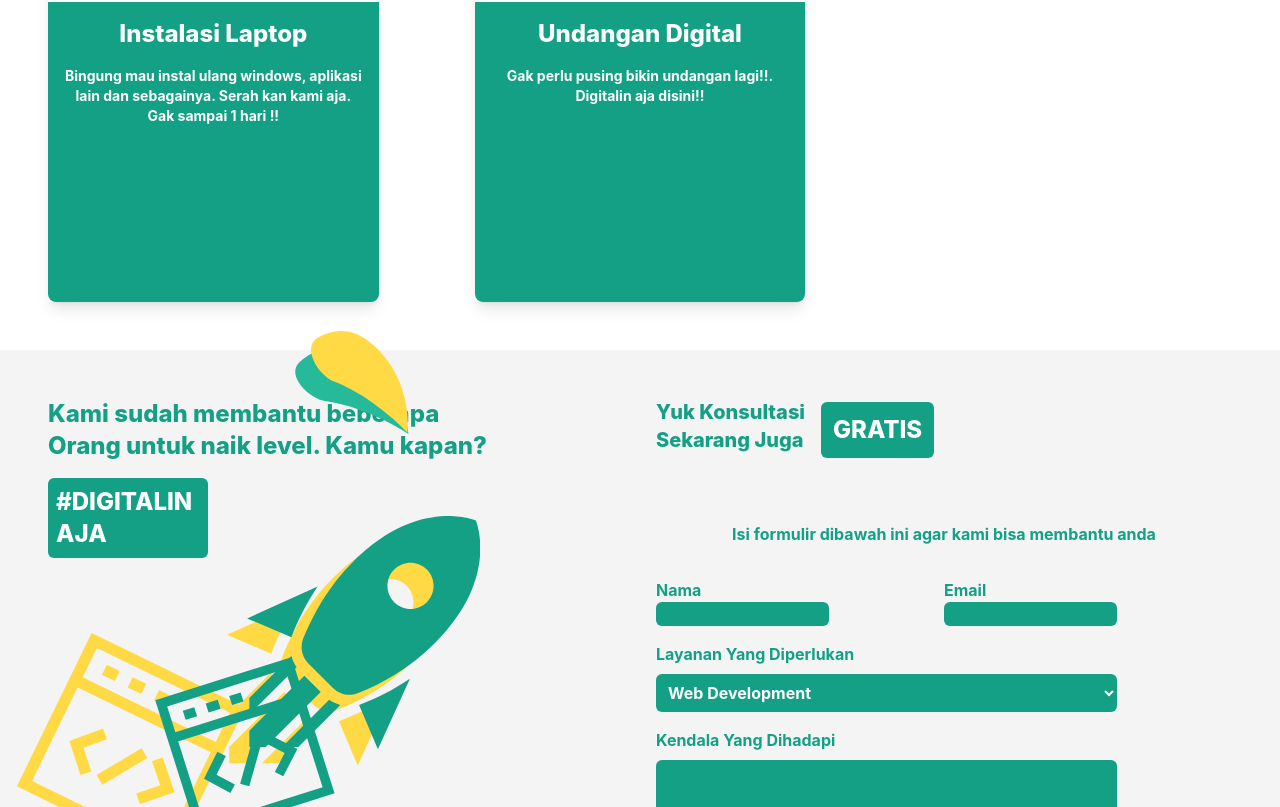
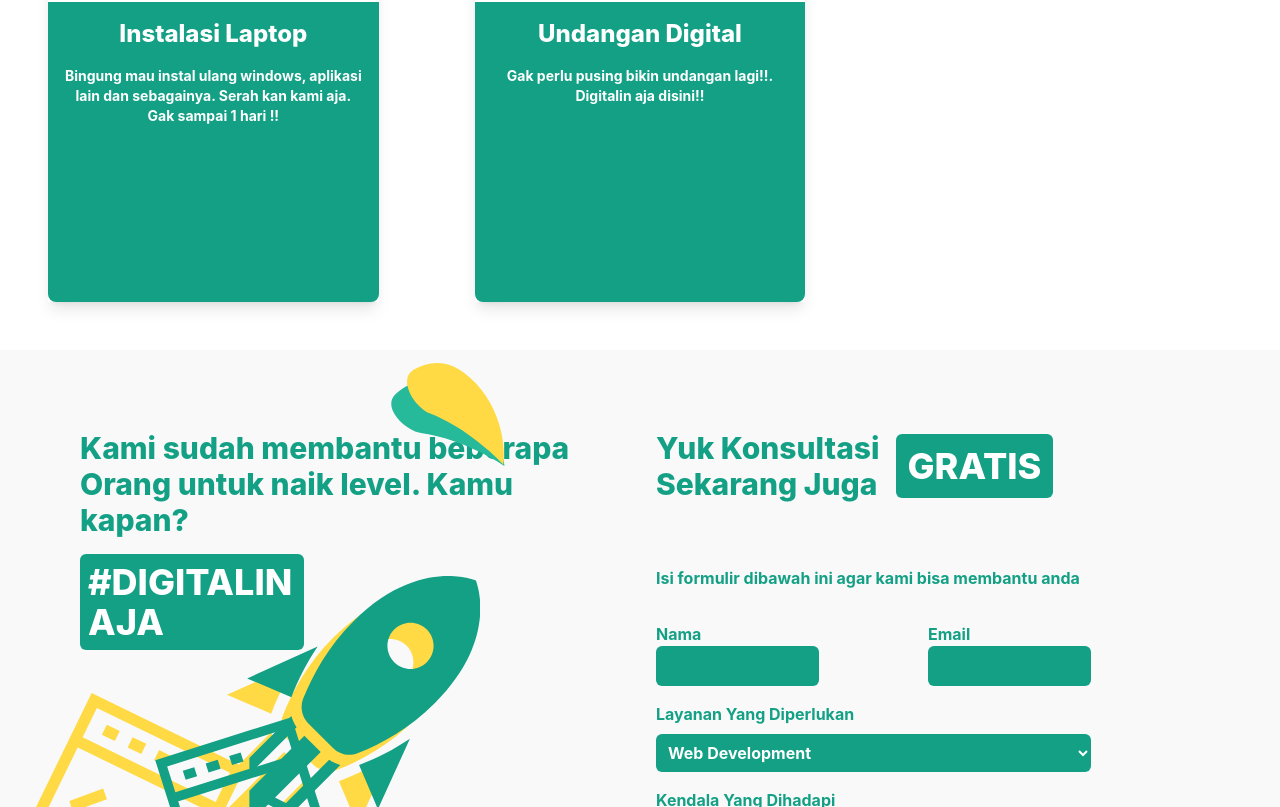
Before and after one commit to cyber-unusa/cyber-unusa.github.io, a React (Create React App) app: page /services in a window 1280 px wide. Shown: the part 1993-2800 px from the top of the page. Built offline with nearby package versions, Linux system fonts and the light colour scheme; the HTML template or start-up script is replaced by a standard one.

Commit message:
Perubahan Service Page dan Responsive

```diff
--- a/src/Component/Services.jsx
+++ b/src/Component/Services.jsx
@@ -144,42 +144,42 @@ export const Services=()=>{
         </section>
 
         <section id="Konsultasi" className="bg-secbg">
-          <div className="container flex flex-col md:flex-row p-12">
-            <div className="item1 basis-2/4 md:basis-1/2 md:pt-0 lg:basis-1/2 relative pt-24">
-              <h1 className="text-primary font-extrabold text-3xl max-sm:text-xl md:text-2xl">
+          <div className="container flex flex-col md:flex-row p-12 lg:p-20">
+            <div className="item1 basis-2/4 md:basis-1/2 md:pt-0 lg:basis-1/2 relative pt-24 ">
+              <h1 className="text-primary font-extrabold lg:text-3xl max-sm:text-xl md:text-2xl">
                 Kami sudah membantu beberapa
               </h1>
-              <h1 className="text-primary font-extrabold text-3xl max-sm:text-xl md:text-2xl">
+              <h1 className="text-primary font-extrabold lg:text-3xl max-sm:text-xl md:text-2xl">
                 Orang untuk naik level. Kamu kapan?
               </h1>
-              <h1 className="font-extrabold text-4xl max-sm:text-xl  bg-primary md:w-2/4 max-sm:w-2/4 lg:w-40 p-2  text-white rounded-md mt-4 md:text-2xl">
+              <h1 className="font-extrabold lg:text-4xl max-sm:text-xl  bg-primary md:w-2/4 max-sm:w-2/4 lg:w-56 p-2  text-white rounded-md mt-4 md:text-2xl">
                 #DIGITALIN <span className="block">AJA</span>
               </h1>
-              <span className="absolute z-10 lg:-top-24 lg:right-48 max-sm:-top-4 max-sm:left-[18rem] max-sm:w-32 md:-top-20 md:right-0">
+              <span className="absolute z-10 lg:-top-24 lg:right-24 max-sm:-top-4 max-sm:left-[18rem] max-sm:w-32 md:-top-20 md:right-0">
                 {icons1()}
               </span>
               <div className="absolute z-10 lg:bottom-56 lg:right-36  max-sm:-bottom-24 max-sm:right-16 md:-right-4 md:bottom-72">
                 {rocket()}
               </div>
-              <div className="absolute z-10 lg:bottom-32 lg:-left-8 max-sm:-bottom-36 max-sm:-left-8 md:bottom-52 md:-left-8">
+              <div className="absolute z-10 lg:bottom-32 lg:-left-16 max-sm:-bottom-36 max-sm:-left-8 md:bottom-52 md:-left-8">
                 {codesBracket()}
               </div>
             </div>
             <div className="item2 basis-2/4 md:basis-1/2 lg:basis-1/2 max-sm:pt-44 md:ml-8">
               <div className="headTitle flex">
                 <div className="contens1 max-sm:m-auto">
-                  <h1 className="text-primary font-extrabold text-3xl max-sm:text-2xl  md:text-xl">
+                  <h1 className="text-primary font-extrabold lg:text-3xl max-sm:text-2xl  md:text-xl">
                     Yuk Konsultasi <span className="block">Sekarang Juga</span>
                   </h1>
                 </div>
                 <div className="contens2 pl-4 items-center pt-1">
-                  <h1 className="text-white font-extrabold rounded-md text-4xl bg-primary p-3 md:text-2xl">
+                  <h1 className="text-white font-extrabold rounded-md lg:text-4xl bg-primary p-3 md:text-2xl">
                     GRATIS
                   </h1>
                 </div>
               </div>
               <div className="formulir mt-16 max-sm:text-center max-sm:m-auto max-sm:mt-20">
-                <p className="text-center text-primary font-bold">
+                <p className="lg:text-start md:text-center text-primary font-bold">
                   Isi formulir dibawah ini agar kami bisa membantu anda
                 </p>
                 <form action="" className="pt-8">
@@ -188,16 +188,16 @@ export const Services=()=>{
                       <span className="block text-primary font-bold">Nama</span>
                       <input
                         type="text"
-                        className="bg-primary w-3/5 rounded-md"
+                        className="bg-primary w-3/5 rounded-md p-2 text-white"
                       />
                     </div>
                     <div id="email" className="basis-2/4">
-                      <span className="block text-primary font-bold">
+                      <span className="block text-primary font-bold ">
                         Email
                       </span>
                       <input
                         type="text"
-                        className="bg-primary w-3/5 rounded-md"
+                        className="bg-primary w-3/5 rounded-md p-2 text-white"
                       />
                     </div>
                   </div>
--- a/src/UI/Footer.jsx
+++ b/src/UI/Footer.jsx
@@ -3,9 +3,9 @@ import React from 'react'
 const Footer = () => {
   return (
     <div>
-      <footer id='footer' className='bg-secbg text-white text-center'>
-        <div className="md:flex md:justify-between md:items-center sm:px-12 px-4 bg-lowprim py-7">
-            <h1 className='lg:text-1xl text-1xl md:mb-0 mb-6 lg:leading-normal font-semibold md:w-2/5 text-center'>
+      <footer id='navbar' className='bg-secbg text-white text-center'>
+        <div className="md:flex md:justify-between md:items-center sm:px-12 px-4 bg-lowprim py-7 lg:text-center">
+            <h1 className='lg:text-1xl text-1xl md:mb-0 mb-6 lg:leading-normal font-semibold md:w-2/5 lg:w-full text-center'>
                 <span className='text-yel'>©</span> Copyright UKM CYBER UNUSA 2023
             </h1>
         </div>
--- a/tailwind.config.js
+++ b/tailwind.config.js
@@ -4,10 +4,11 @@ module.exports = {
   theme: {
     extend: {
       colors: {
-        primary: '#13A085',
-        lowprim: '#26B99A',
-        secbg: '#F4F4F4',
-        yel: '#FFCD00',
+        primary: "#13A085",
+        lowprim: "#26B99A",
+        secbg: "#F9F9F9",
+        yel: "#FFCD00",
+        yellow: "#FFDA44",
       },
       fontFamily: {
         rubik: "Rubik",
```
